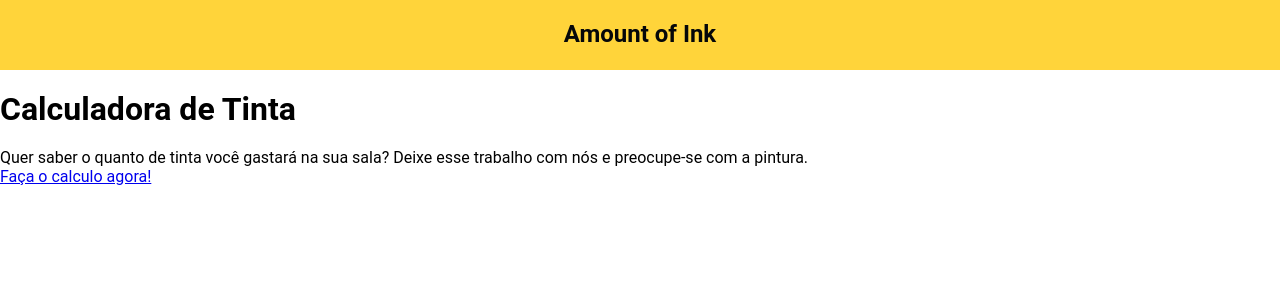
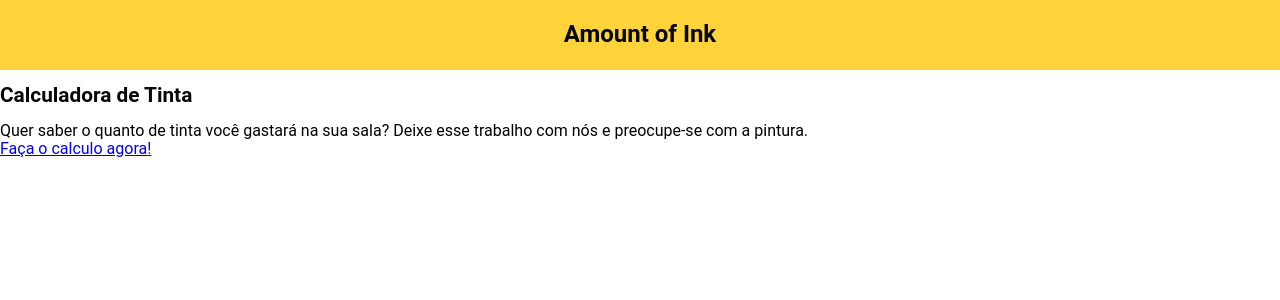
Before and after one commit to AndersonNascimentoAFSN/amountofink, a React (Create React App) app: page / in a window 1280 px wide. Shown: the top 300 px of the page. Built offline with nearby package versions, Linux system fonts and the light colour scheme.

Commit message:
feat: css-styles - importação css básico

```diff
--- a/src/components/Title/index.js
+++ b/src/components/Title/index.js
@@ -1,8 +1,9 @@
 import React from 'react';
 import PropTypes from 'prop-types';
+import './styles.css';
 
 const Title = ({ title }) => (
-  <h1>
+  <h1 className="c-title">
     { title }
   </h1>
 );
```
